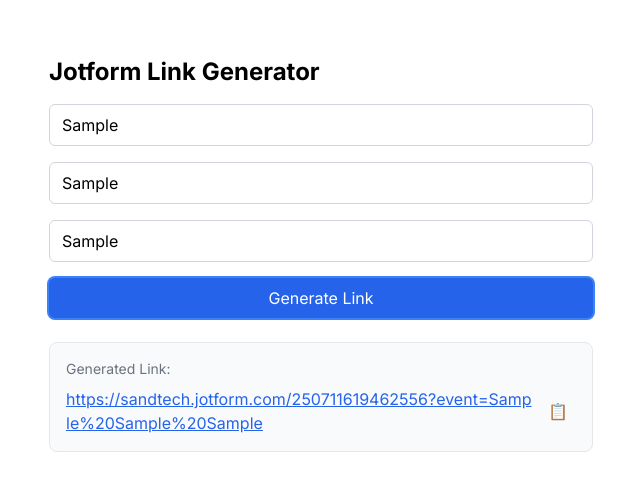
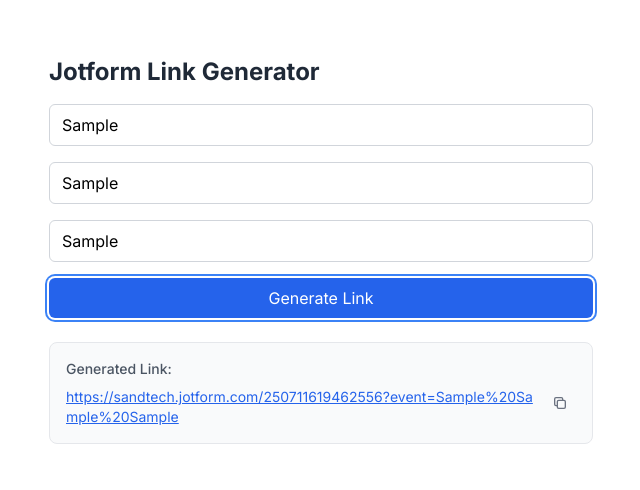
Before and after one commit to UsmanALX/ALXCommunityEventFeedbackformgenerator, a Next.js app: page / in a window 1280 px wide. Both pictures are taken after typing "Sample", "Sample", "Sample" into the empty fields and a click on the button "Generate Link". Shown: the top 490 px of the page, without its empty margins (319-959 px from the left). Built offline with nearby package versions, Linux system fonts and the light colour scheme.

Commit message:
Update page.tsx

```diff
--- a/app/page.tsx
+++ b/app/page.tsx
@@ -16,38 +16,43 @@ export default function JotformLinkGenerator() {
     setGeneratedLink(url);
   };
 
-  const handleCopy = () => {
-    navigator.clipboard.writeText(generatedLink);
+  const handleCopy = async () => {
+    try {
+      await navigator.clipboard.writeText(generatedLink);
+      alert("Link copied to clipboard!");
+    } catch (err) {
+      console.error("Failed to copy text: ", err);
+    }
   };
 
   return (
     <div className="max-w-xl mx-auto mt-10 p-4">
-      <h1 className="text-2xl font-bold mb-4">Jotform Link Generator</h1>
+      <h1 className="text-2xl font-bold mb-4 text-gray-800">Jotform Link Generator</h1>
       <div className="space-y-4">
         <input
           type="text"
           placeholder="Event Name (e.g. CommunityMeetup)"
           value={eventName}
           onChange={(e) => setEventName(e.target.value)}
-          className="w-full px-3 py-2 border border-gray-300 rounded-md focus:outline-none focus:ring-2 focus:ring-blue-500"
+          className="w-full px-3 py-2 border border-gray-300 rounded-md focus:outline-none focus:ring-2 focus:ring-blue-500 focus:border-transparent"
         />
         <input
           type="text"
           placeholder="Event Date (e.g. April082025)"
           value={eventDate}
           onChange={(e) => setEventDate(e.target.value)}
-          className="w-full px-3 py-2 border border-gray-300 rounded-md focus:outline-none focus:ring-2 focus:ring-blue-500"
+          className="w-full px-3 py-2 border border-gray-300 rounded-md focus:outline-none focus:ring-2 focus:ring-blue-500 focus:border-transparent"
         />
         <input
           type="text"
           placeholder="Event Type (e.g. OnlineEvent)"
           value={eventType}
           onChange={(e) => setEventType(e.target.value)}
-          className="w-full px-3 py-2 border border-gray-300 rounded-md focus:outline-none focus:ring-2 focus:ring-blue-500"
+          className="w-full px-3 py-2 border border-gray-300 rounded-md focus:outline-none focus:ring-2 focus:ring-blue-500 focus:border-transparent"
         />
         <button
           onClick={handleGenerate}
-          className="w-full bg-blue-600 text-white py-2 px-4 rounded-md hover:bg-blue-700 focus:outline-none focus:ring-2 focus:ring-blue-500"
+          className="w-full bg-blue-600 text-white py-2 px-4 rounded-md hover:bg-blue-700 focus:outline-none focus:ring-2 focus:ring-blue-500 focus:ring-offset-2 transition-colors"
         >
           Generate Link
         </button>
@@ -55,11 +60,11 @@ export default function JotformLinkGenerator() {
 
       {generatedLink && (
         <div className="mt-6 p-4 border border-gray-200 rounded-lg bg-gray-50">
-          <p className="text-sm text-gray-500 mb-2">Generated Link:</p>
-          <div className="flex items-center space-x-2">
+          <p className="text-sm text-gray-600 mb-2 font-medium">Generated Link:</p>
+          <div className="flex items-start space-x-2">
             <a
               href={generatedLink}
-              className="text-blue-600 underline break-all flex-1"
+              className="text-blue-600 underline break-all flex-1 text-sm hover:text-blue-800"
               target="_blank"
               rel="noopener noreferrer"
             >
@@ -67,10 +72,12 @@ export default function JotformLinkGenerator() {
             </a>
             <button
               onClick={handleCopy}
-              className="p-2 text-gray-500 hover:text-gray-700 focus:outline-none"
+              className="p-2 text-gray-500 hover:text-gray-700 hover:bg-gray-200 rounded focus:outline-none focus:ring-2 focus:ring-blue-500 transition-colors flex-shrink-0"
               title="Copy to clipboard"
             >
-              📋
+              <svg className="w-4 h-4" fill="none" stroke="currentColor" viewBox="0 0 24 24">
+                <path strokeLinecap="round" strokeLinejoin="round" strokeWidth={2} d="M8 16H6a2 2 0 01-2-2V6a2 2 0 012-2h8a2 2 0 012 2v2m-6 12h8a2 2 0 002-2v-8a2 2 0 00-2-2h-8a2 2 0 00-2 2v8a2 2 0 002 2z" />
+              </svg>
             </button>
           </div>
         </div>
```
